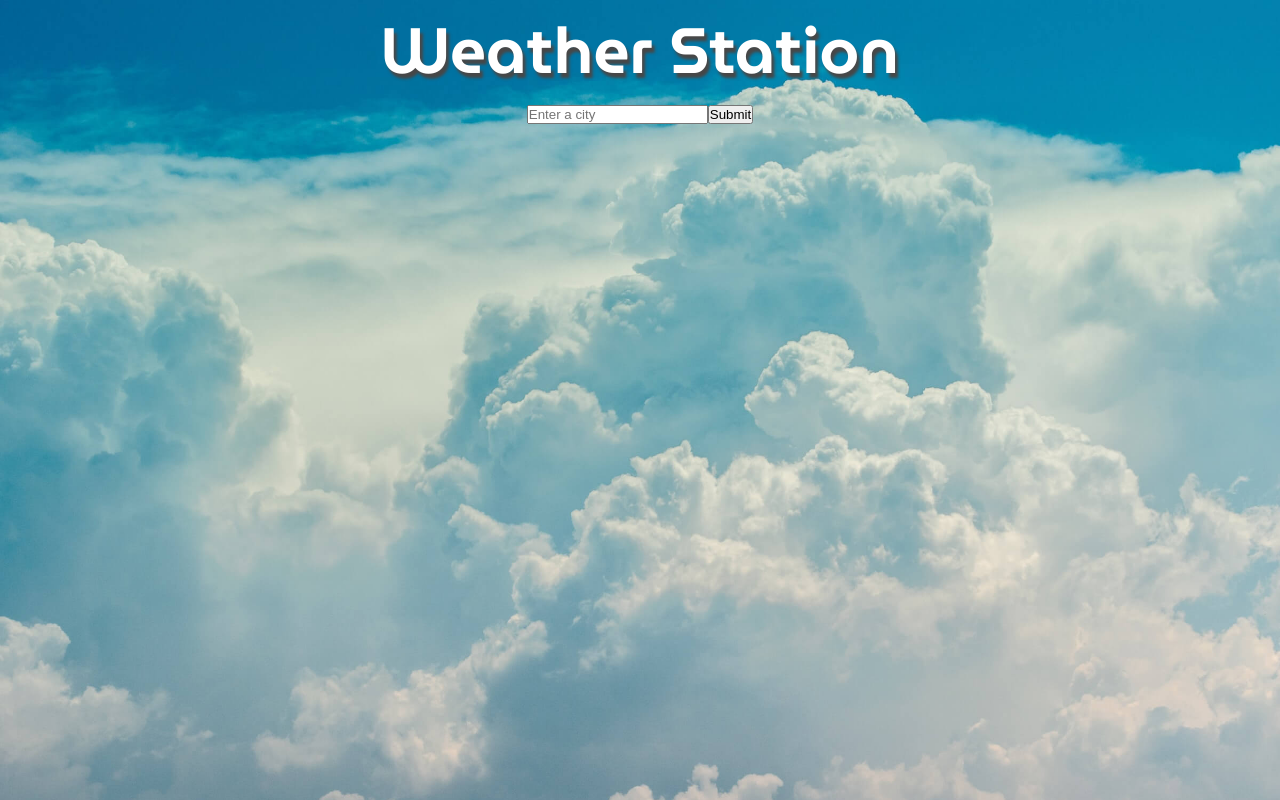
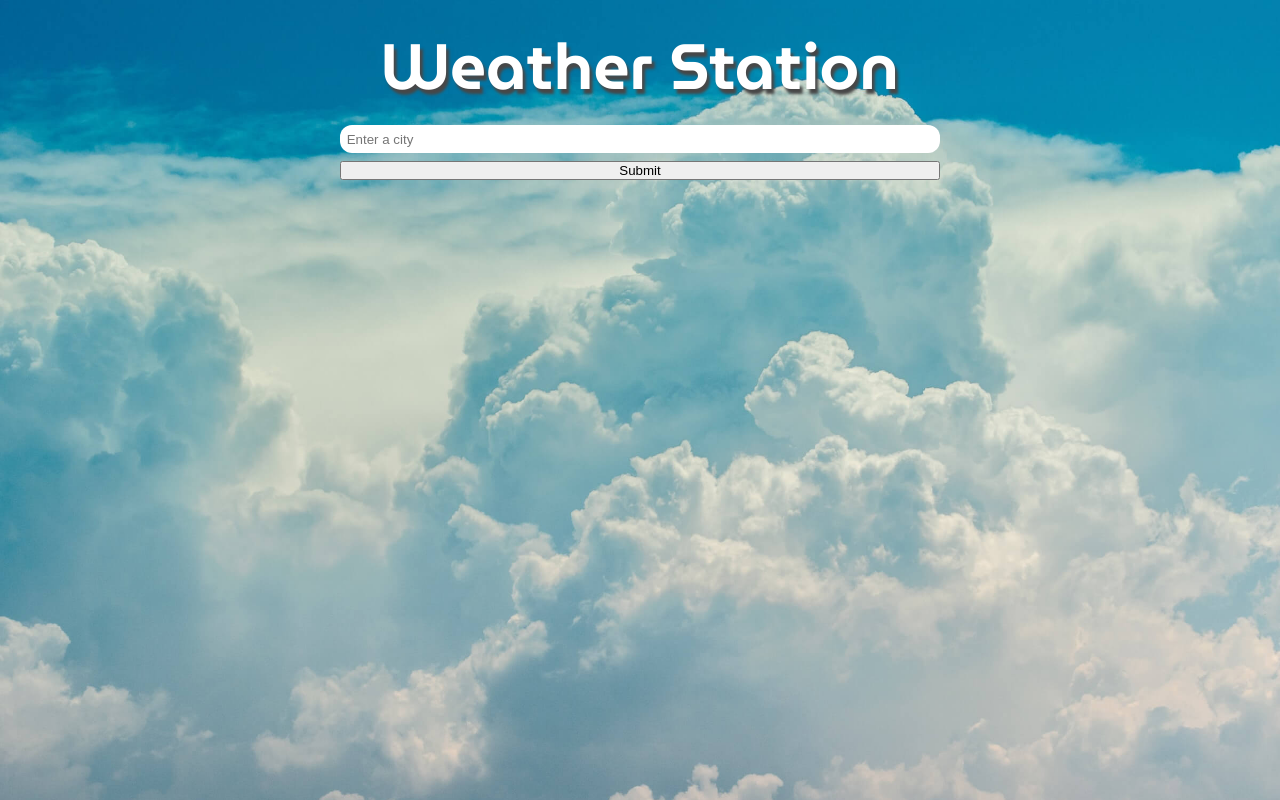
Before and after one commit to jenhedg/weather-station, a React (Create React App) app: page / in a window 1280 px wide. Built offline with nearby package versions, Linux system fonts and the light colour scheme.

Commit message:
styling search params component

```diff
--- a/src/components/App/App.scss
+++ b/src/components/App/App.scss
@@ -2,9 +2,10 @@
   background-color: #5ca8e6;
   background-image: url(../../shared/images/background.jpg);
   background-size: cover;
-  color: #fff;
+  color: $white;
   height: 100vh;
   overflow: hidden;
+  padding: $spacer;
   width: 100%;
 }
 
--- a/src/components/SearchParams/SearchParams.scss
+++ b/src/components/SearchParams/SearchParams.scss
@@ -1,3 +1,27 @@
-.search-params form label {
+.search-params {
+  width: 100%;
+}
+
+.search-params form {
+  display: flex;
+  flex-direction: column;
+}
+
+.search-params form label,
+.search-params form label:focus {
   font-family: $serifFont;
+  margin: $spacer / 2 auto;
+  width: 100%;
 }
+
+.search-params form label input {
+  border-radius: 12px;
+  outline: none;
+  border: none;
+  padding: $spacer / 2;
+  width: 100%;
+
+  &:focus {
+    border: 2px solid rgb(63, 127, 191);
+  }
+}
--- a/src/shared/styles/_variables.scss
+++ b/src/shared/styles/_variables.scss
@@ -2,5 +2,9 @@ $spacer: 1em;
 $titleFontSize: 4rem;
 $textShadow: 3px 5px 3px #474747;
 
+//Colors:
+$white: rgb(255, 255, 255);
+
+//Fonts
 $serifFont: "MuseoModerno", Georgia, "Times New Roman", Times, serif;
 $sansFont: "RobotoCondensed", Arial, Helvetica, sans-serif;
```
